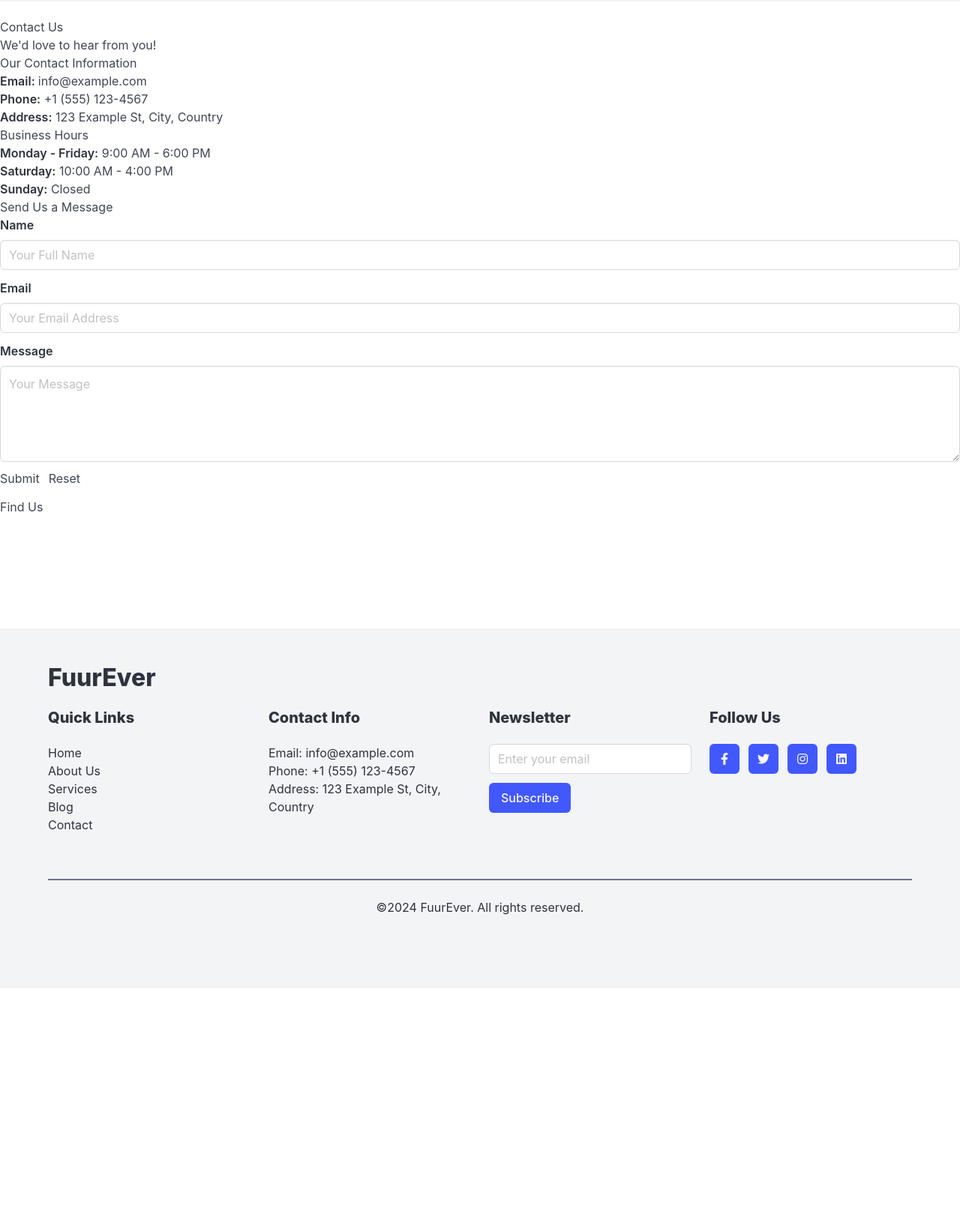
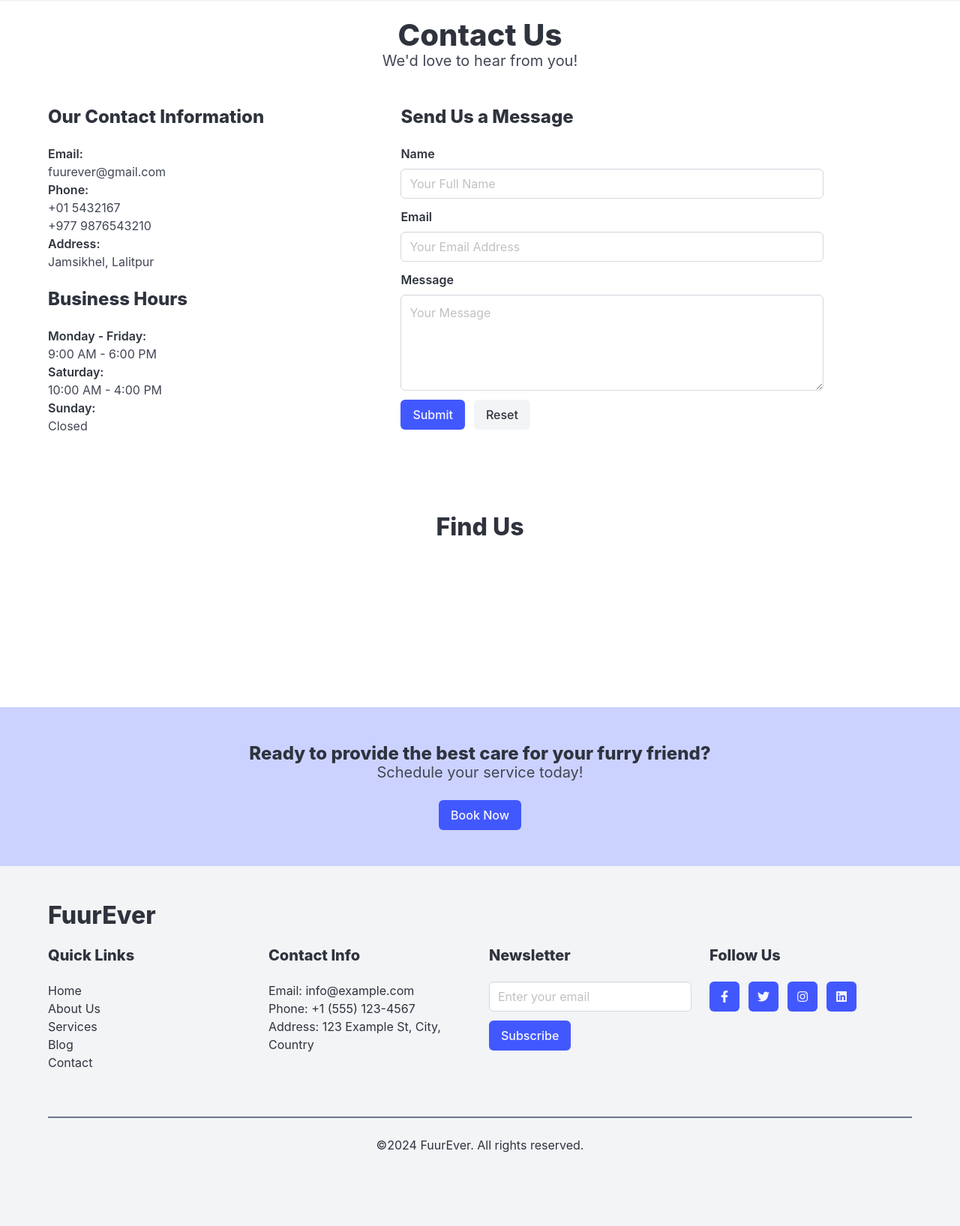
Before and after one commit to prapti-r/DogCare-website, a Django app: page /contact/ in a window 1280 px wide. Shown: the part 76-1711 px from the top of the page at 75% size. Before the commit the page ends 1296 px from the top, so only its background shows below. Run offline with Django 5.2, Linux system fonts and the light colour scheme; grey boxes are pictures that could not be loaded.

Commit message:
contact page css added

```diff
--- a/c7466870/mysite/templates/contact.html
+++ b/c7466870/mysite/templates/contact.html
@@ -5,30 +5,31 @@
 {% endblock %}
 
 {% block maincontent %}
-        <div>
-            <h1 >Contact Us</h1>
-            <h2 >We'd love to hear from you!</h2>
-        </div>
+    <div class="container has-text-centered">
+        <h1 class="title is-size-2 is-size-3-mobile">Contact Us</h1>
+        <h2 class="subtitle">We'd love to hear from you!</h2>
+    </div>
+
 
         <!-- Contact Section with Form and Info -->
-        <section>
-            <div>
-                <div>
+        <section class="section">
+            <div class="container">
+                <div class="columns is-multiline">
                     <!-- Contact Information -->
-                    <div>
-                        <h2 >Our Contact Information</h2>
-                        <p><strong>Email: </strong>info@example.com</p>
-                        <p><strong>Phone:</strong> +1 (555) 123-4567</p>
-                        <p><strong>Address:</strong> 123 Example St, City, Country</p>
+                    <div class="column is-two-fifths is-half-tablet">
+                        <h2 class="title is-size-4 is-size-5-mobile">Our Contact Information</h2>
+                        <p><strong>Email: </strong> <br>fuurever@gmail.com</p>
+                        <p><strong>Phone: </strong> <br> +01 5432167 <br>  +977 9876543210</p>
+                        <p><strong>Address: </strong><br> Jamsikhel, Lalitpur</p>
 
-                        <h2 >Business Hours</h2>
-                        <p><strong>Monday - Friday:</strong> 9:00 AM - 6:00 PM</p>
-                        <p><strong>Saturday:</strong> 10:00 AM - 4:00 PM</p>
-                        <p><strong>Sunday:</strong> Closed</p>
+                        <h2 class="title is-size-4 is-size-5-mobile mt-5">Business Hours</h2>
+                        <p><strong>Monday - Friday:</strong> <br> 9:00 AM - 6:00 PM</p>
+                        <p><strong>Saturday:</strong> <br>10:00 AM - 4:00 PM</p>
+                        <p><strong>Sunday:</strong><br> Closed</p>
                     </div>
                     <!-- Contact Form -->
-                    <div >
-                        <h2 >Send Us a Message</h2>
+                    <div class="column is-half-tablet">
+                        <h2 class="title is-size-4 is-size-5-mobile">Send Us a Message</h2>
                         <form action="#" method="POST">
                             <div class="field">
                                 <label class="label">Name</label>
@@ -50,10 +51,10 @@
                             </div>
                             <div class="field is-grouped">
                                 <div class="control">
-                                    <button>Submit</button>
+                                    <button class="button is-link">Submit</button>
                                 </div>
                                 <div class="control">
-                                    <button type="reset">Reset</button>
+                                    <button class="button is-light" type="reset">Reset</button>
                                 </div>
                             </div>
                         </form>
@@ -63,16 +64,23 @@
         </section>
 
         <!-- Map Section -->
-        <section >
-            <div>
-                <h2 >Find Us</h2>
-                <div >
-                    <iframe src="#" >
+        <section class="section">
+            <div class="container">
+                <h2 class="title is-size-3 is-size-4-mobile has-text-centered">Find Us</h2>
+                    <iframe src="https://www.google.com/maps/embed?pb=!1m18!1m12!1m3!1d7066.08551746543!2d85.29389648395755!3d27.68507329499738!2m3!1f0!2f0!3f0!3m2!1i1024!2i768!4f13.1!3m3!1m2!1s0x39eb184628029137%3A0x1dae687495f17539!2sJhamsikhel%2C%20Lalitpur%2044600!5e0!3m2!1sen!2snp!4v1736600199650!5m2!1sen!2snp" allowfullscreen="" loading="lazy" >
                     </iframe>
-                </div>
             </div>
         </section>
 
-
+        <!-- Book Now Section -->
+  <section class="section has-background-link-soft" id="book-now">
+    <div class="container has-text-centered">
+      <p class="title is-size-4 is-size-5-touch">Ready to provide the best care for your furry friend?</p>
+      <p class="subtitle is-size-6-touch">Schedule your service today!</p>
+      <div>
+        <a href="#booking-form" class="button is-link">Book Now</a>
+      </div>
+    </div>
+  </section>
 
 {% endblock %}
```
